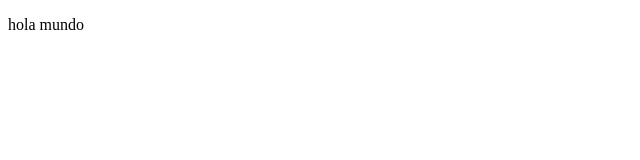
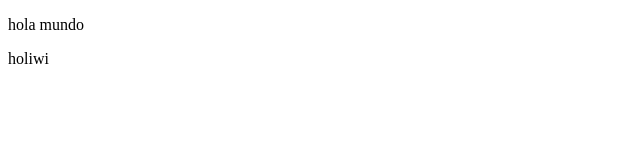
Before and after one commit to GianiCausa/ensayo-de-prueba, a plain HTML site: page index.html in a window 1280 px wide. Shown: the full height of the page, 0-640 px from the left. Drawn offline with Linux system fonts and the light colour scheme.

Commit message:
ahora si estoy aprendiendo

```diff
--- a/index.html
+++ b/index.html
@@ -7,5 +7,6 @@
 </head>
 <body>
     <p>hola mundo</p>
+    <p>holiwi</p>
 </body>
 </html>
```
